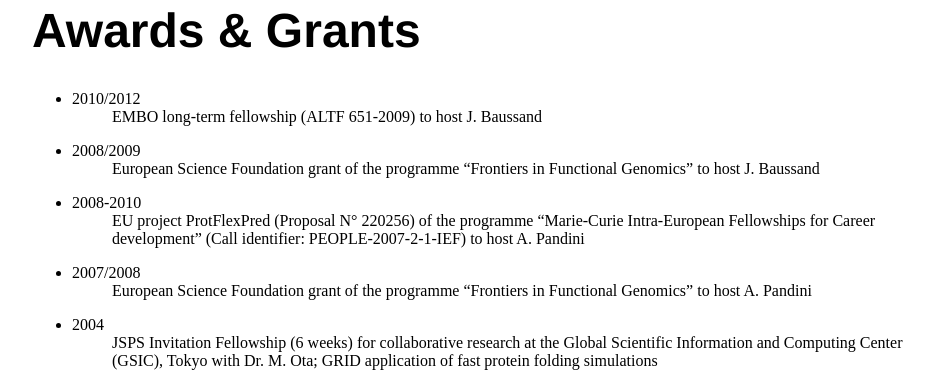
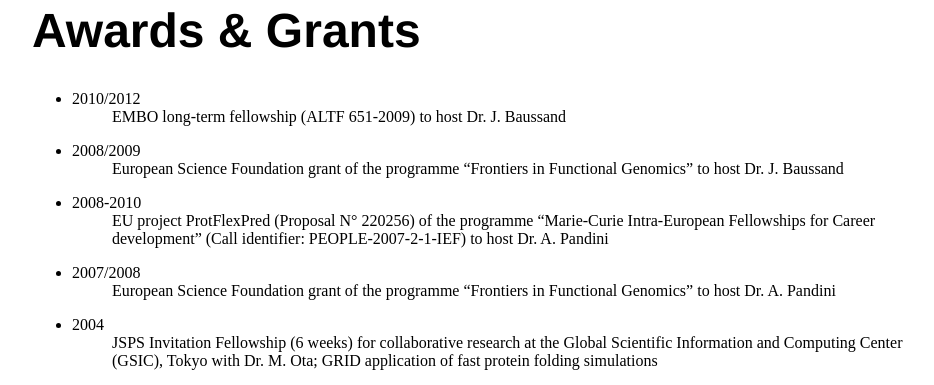
Before and after one commit to jkleinj/jkleinj.github.io, a Jekyll site: the page built from cv/cv.md, in a window 1280 px wide and 900 px high, scrolled down 1025 px. Shown: the part 152-537 px from the top of the window, without its empty margins (160-1094 px from the left). Built offline with Jekyll 4.4.1, drawn with Linux system fonts in a browser that asks for light colours; our own code applies the rules of GitHub Pages for plain Markdown files.

Commit message:
corrections

```diff
--- a/cv/cv.md
+++ b/cv/cv.md
@@ -38,13 +38,13 @@
 
 # Awards & Grants
 * 2010/2012
-: EMBO long-term fellowship (ALTF 651-2009) to host J. Baussand
+: EMBO long-term fellowship (ALTF 651-2009) to host Dr. J. Baussand
 * 2008/2009
-: European Science Foundation grant of the programme "Frontiers in Functional Genomics" to host J. Baussand
+: European Science Foundation grant of the programme "Frontiers in Functional Genomics" to host Dr. J. Baussand
 * 2008-2010
-: EU project ProtFlexPred (Proposal N° 220256) of the programme "Marie-Curie Intra-European Fellowships for Career development" (Call identifier: PEOPLE-2007-2-1-IEF) to host A. Pandini
+: EU project ProtFlexPred (Proposal N° 220256) of the programme "Marie-Curie Intra-European Fellowships for Career development" (Call identifier: PEOPLE-2007-2-1-IEF) to host Dr. A. Pandini
 * 2007/2008
-: European Science Foundation grant of the programme "Frontiers in Functional Genomics" to host A. Pandini
+: European Science Foundation grant of the programme "Frontiers in Functional Genomics" to host Dr. A. Pandini
 * 2004
 : JSPS Invitation Fellowship (6 weeks) for collaborative research at the Global Scientific Information and Computing Center (GSIC), Tokyo with Dr. M. Ota; GRID application of fast protein folding simulations
 * 1995-1997
```
Also changed, not shown: 1 other file.
